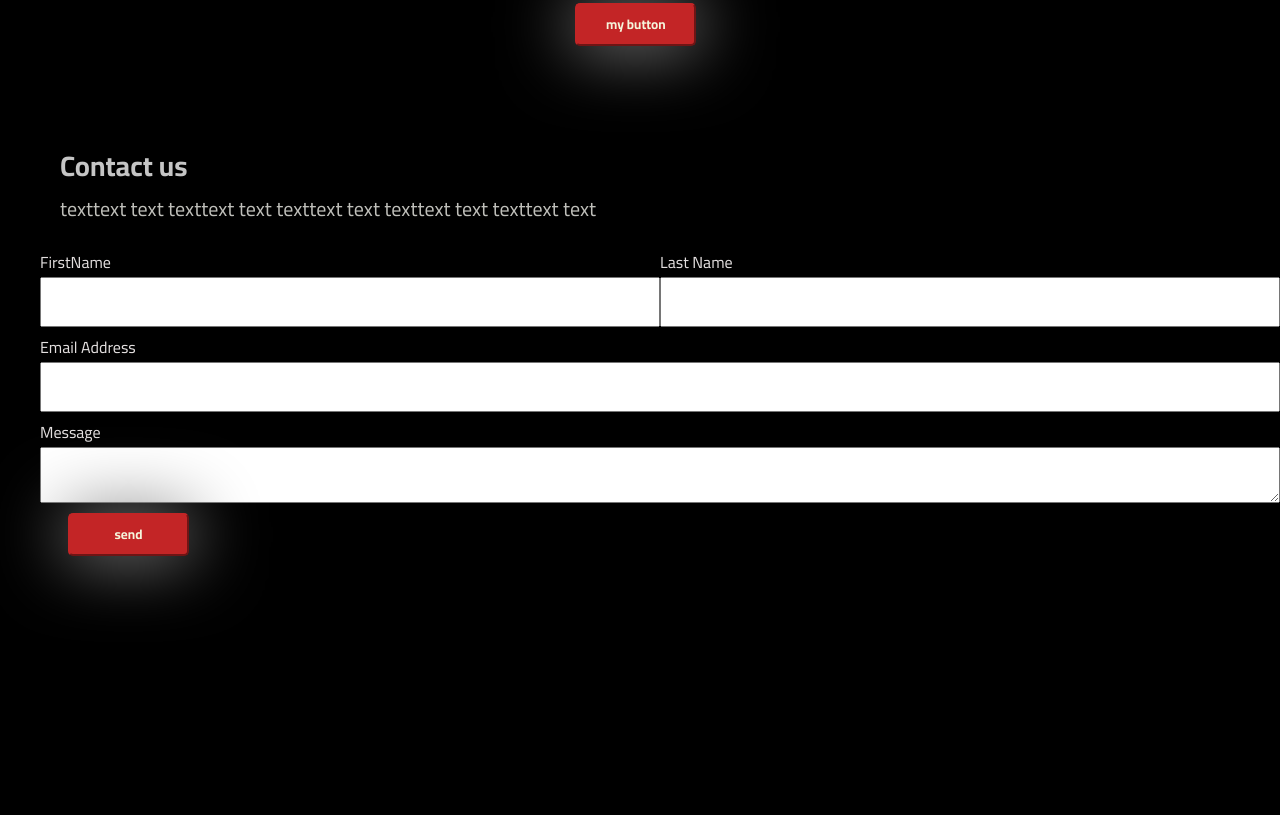
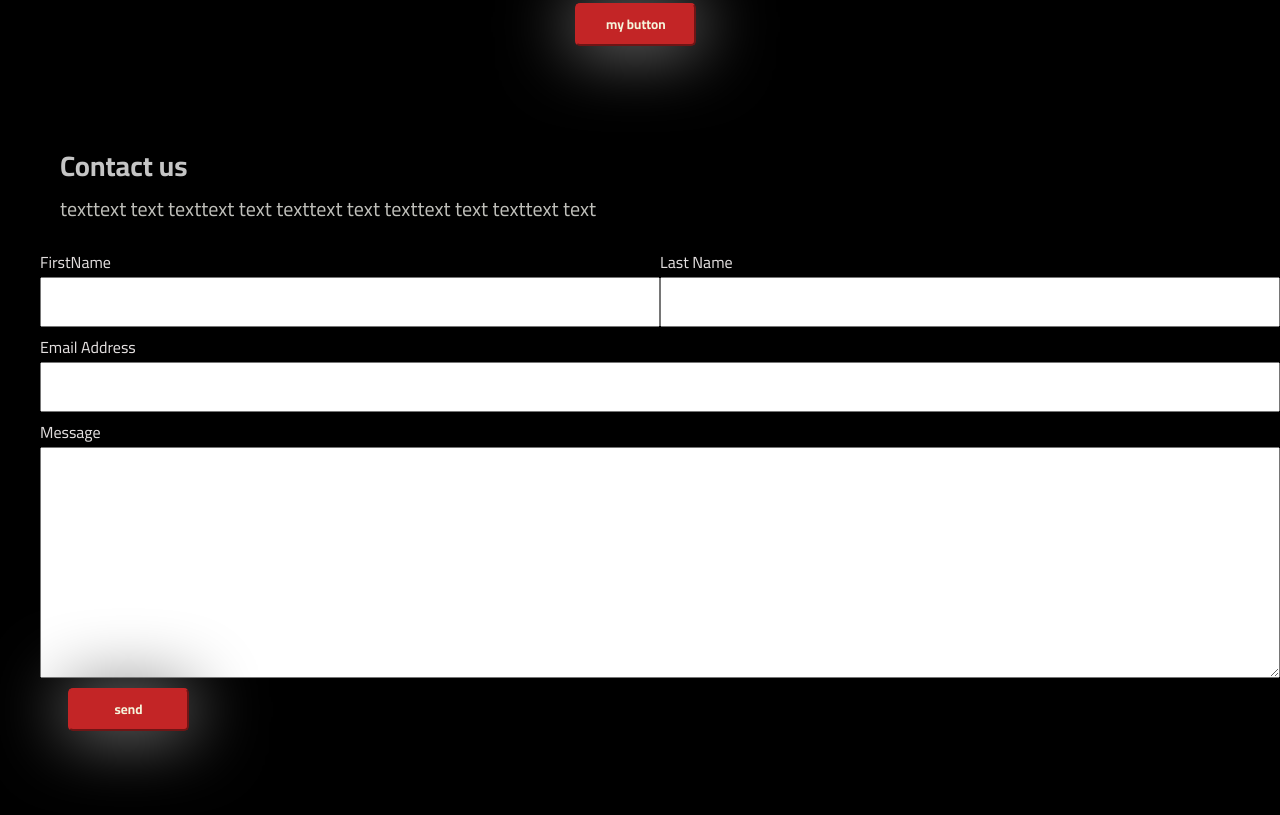
Before and after one commit to suad-alwajeeh/profile, a plain HTML site: page index.html in a window 1280 px wide. Shown: the part 1741-2556 px from the top of the page. Drawn offline with Linux system fonts and the light colour scheme; files whose address does not match are found by name.

Commit message:
edit media responsive

```diff
--- a/index.html
+++ b/index.html
@@ -147,7 +147,7 @@
 </div>
 <div class="col-12">
   <label>Message</label>
-<textarea  type="text"  ></textarea>
+<textarea style="height: 231px;" type="text"  ></textarea>
 </div>
 <div class="col-12"></div>
 <button class="mybtn" style="margin-left: 6vh;margin-top: 10px;">send</button>
```
